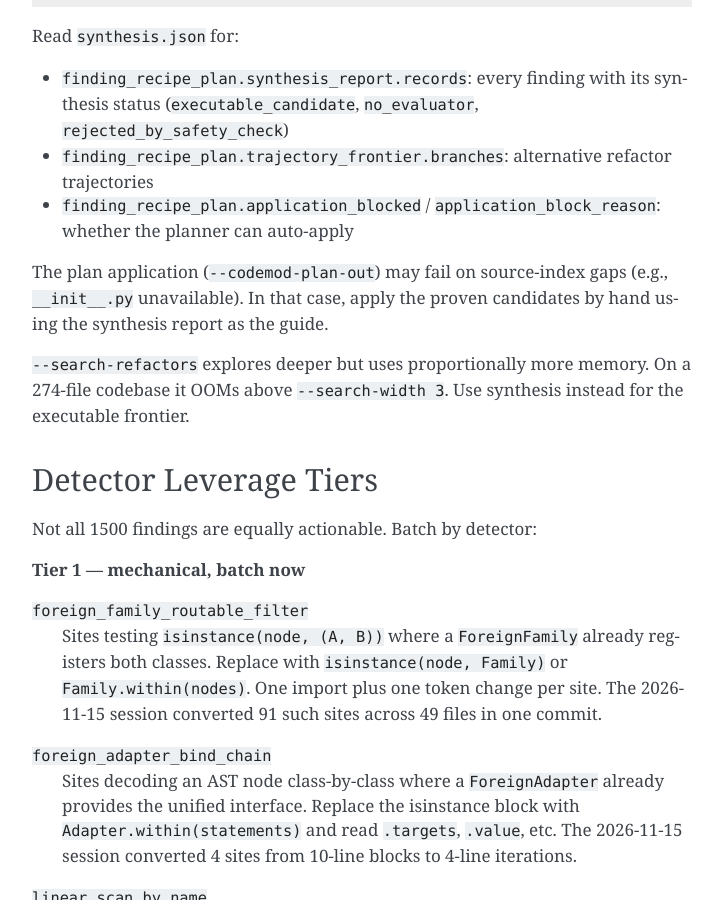
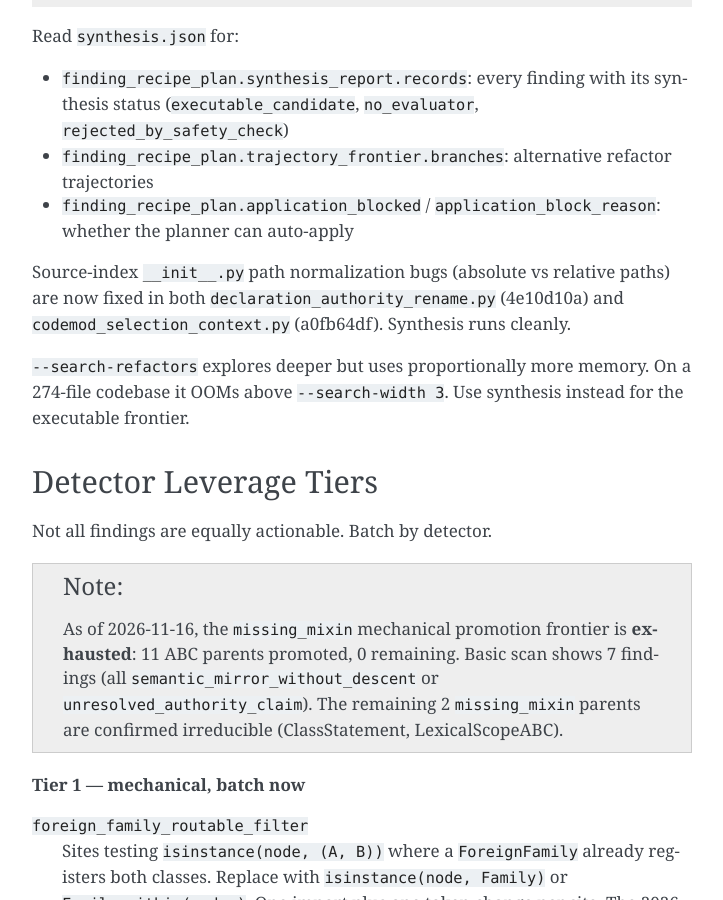
Before and after one commit to OpenHCSDev/NominalRefactorAdvisor, a Sphinx documentation site: the page built from docs/source/development/leveraging_nra_scans.rst, in a window 1280 px wide and 900 px high, scrolled down 730 px. Shown: the whole window, without its empty margins (388-1111 px from the left). Built offline with Sphinx 7.4.7, drawn with Linux system fonts in a browser that asks for light colours; the version number is read from the project's files by our own code.

Commit message:
Update NRA docs: missing_mixin frontier exhausted, __init__.py bugs fixed
Document that all 11 promotable ABC parents have been promoted and the
mechanical missing_mixin frontier is exhausted. Update the source-index
gap note — both path normalization bugs are fixed.

Co-Authored-By: Claude Opus 4.6 (1M context) <noreply@anthropic.com>
Claude-Session: https://claude.ai/code/session_01XbFMSnAyjrjDdypceDa47n

```diff
--- a/docs/source/development/leveraging_nra_scans.rst
+++ b/docs/source/development/leveraging_nra_scans.rst
@@ -37,9 +37,9 @@ Read ``synthesis.json`` for:
 - ``finding_recipe_plan.application_blocked`` / ``application_block_reason``:
   whether the planner can auto-apply
 
-The plan application (``--codemod-plan-out``) may fail on source-index gaps
-(e.g., ``__init__.py`` unavailable).  In that case, apply the proven candidates
-by hand using the synthesis report as the guide.
+Source-index ``__init__.py`` path normalization bugs (absolute vs relative
+paths) are now fixed in both ``declaration_authority_rename.py`` (4e10d10a)
+and ``codemod_selection_context.py`` (a0fb64df).  Synthesis runs cleanly.
 
 ``--search-refactors`` explores deeper but uses proportionally more memory.
 On a 274-file codebase it OOMs above ``--search-width 3``.  Use synthesis
@@ -49,7 +49,15 @@ instead for the executable frontier.
 Detector Leverage Tiers
 -----------------------
 
-Not all 1500 findings are equally actionable.  Batch by detector:
+Not all findings are equally actionable.  Batch by detector.
+
+.. note::
+
+   As of 2026-11-16, the ``missing_mixin`` mechanical promotion frontier is
+   **exhausted**: 11 ABC parents promoted, 0 remaining.  Basic scan shows 7
+   findings (all ``semantic_mirror_without_descent`` or
+   ``unresolved_authority_claim``).  The remaining 2 ``missing_mixin`` parents
+   are confirmed irreducible (ClassStatement, LexicalScopeABC).
 
 **Tier 1 — mechanical, batch now**
 
```
